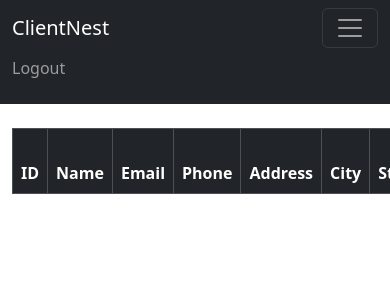
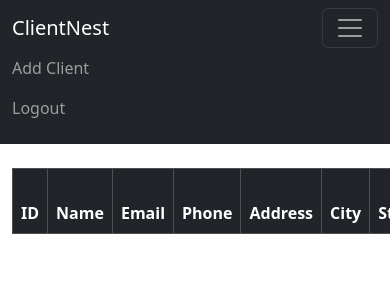
Before and after one commit to APatel-AI/ClientNest-CRM, a Django app: page / in a window 390 px wide, after a click that opens the changed part; the page is wider, and only the part inside the window is pictured. Shown: the top 300 px of that part. Run offline with Django 5.2, Linux system fonts and the light colour scheme; the visitor is signed in with stand-in values (Sample User, id 1); data that the repository does not hold is empty.

Commit message:
add: add records feature

```diff
--- a/crmapplication/templates/navbar.html
+++ b/crmapplication/templates/navbar.html
@@ -9,8 +9,12 @@
           <!-- Logged in user -->
           {% if user.is_authenticated %}
           <li class="nav-item">
+            <a class="nav-link" href="{% url 'add_record' %}">Add Client</a>
+          </li>
+          <li class="nav-item">
             <a class="nav-link" href="{% url 'logout' %}">Logout</a>
           </li>
+
 
           <!-- Logged out user -->
           {% else %}
--- a/crmapplication/urls.py
+++ b/crmapplication/urls.py
@@ -7,5 +7,7 @@ urlpatterns = [
     path('register/', views.register_user, name='register'),
     path('record/<int:pk>', views.customer_record, name='record'),
     path('delete_record/<int:pk>', views.delete_record, name='delete_record'),
+    path('add_record/', views.add_record, name='add_record'),
+
 
 ]
--- a/crmapplication/views.py
+++ b/crmapplication/views.py
@@ -4,7 +4,7 @@ from django.contrib.auth import authenticate, login, logout
 #toast messages
 from django.contrib import messages
 
-from .forms import SignUpForm
+from .forms import SignUpForm, AddRecordForm
 from .models import Record
 
 def home(request):
@@ -77,3 +77,16 @@ def delete_record(request, pk):
     else:
         messages.success(request, "Login or Register to delete the record")
         return redirect('home' )
+
+def add_record(request):
+    form = AddRecordForm(request.POST or None)
+    if request.user.is_authenticated:
+        if request.method == "POST":
+            if form.is_valid():
+                add_record = form.save()
+                messages.success(request, "Client has been added!")
+                return redirect('home')
+        return render(request, 'add_record.html', {'form':form})
+    else:
+        messages.success(request, "Please Login/Register To Add Client")
+        return redirect('home')
```
Also changed, not shown: crmapplication/forms.py (+13 -12 lines), crmapplication/templates/add_record.html (added, +24 -0 lines), 2 other files.
